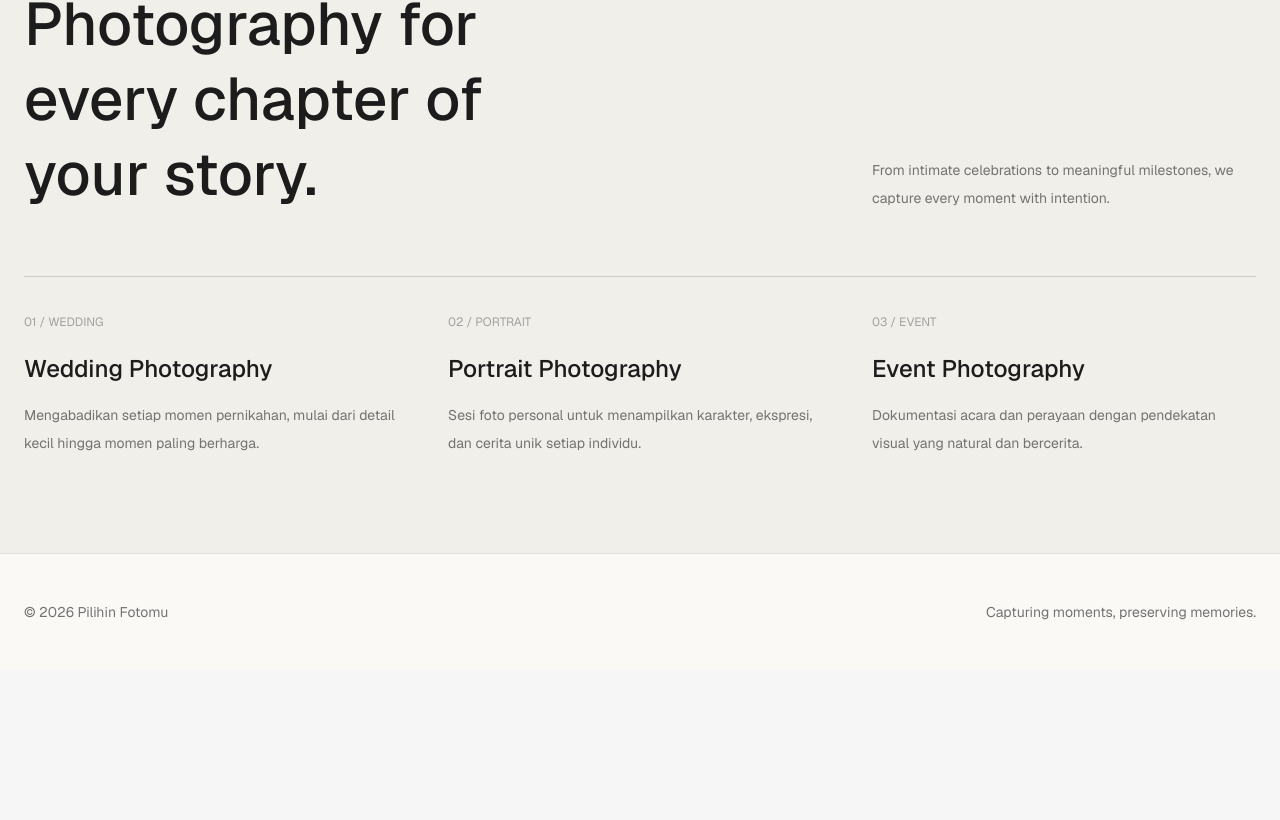
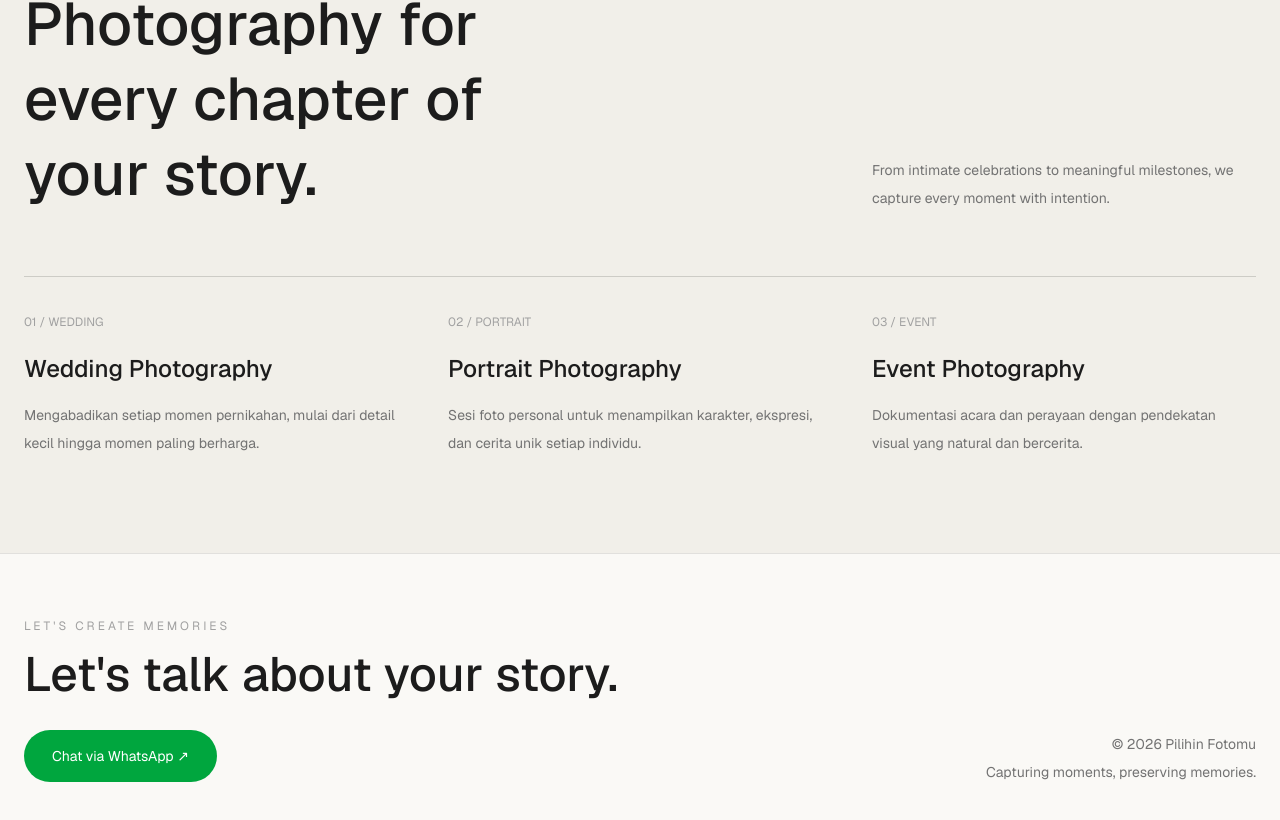
Before and after one commit to abazic/Pilihin-App, a Next.js app: page / in a window 1280 px wide. Shown: the part 3367-4187 px from the top of the page. Before the commit the page ends 4037 px from the top, so only its background shows below. Built offline with nearby package versions, Linux system fonts and the light colour scheme; no server answers; the database is empty; a web font is replaced by a local one.

Commit message:
Revamp footer with new messaging and styling
Updated footer section with new content and layout.

```diff
--- a/app/page.tsx
+++ b/app/page.tsx
@@ -201,16 +201,33 @@ const whatsappContactUrl = `${whatsappUrl}?text=${whatsappMessage}`;
 </section>
 
 
-      <footer id="contact" className="border-t border-black/10 px-6 py-12">
-        <div className="mx-auto flex max-w-7xl flex-col justify-between gap-4 md:flex-row">
-          <p className="text-sm text-neutral-500">
-            © {new Date().getFullYear()} Pilihin Fotomu
-          </p>
-          <p className="text-sm text-neutral-500">
-            Capturing moments, preserving memories.
-          </p>
-        </div>
-      </footer>
+
+<footer id="contact" className="border-t border-black/10 px-6 py-16">
+  <div className="mx-auto flex max-w-7xl flex-col justify-between gap-10 md:flex-row md:items-end">
+    <div>
+      <p className="text-xs uppercase tracking-[0.25em] text-neutral-400">
+        Let's Create Memories
+      </p>
+      <h2 className="mt-4 text-3xl font-medium md:text-5xl">
+        Let's talk about your story.
+      </h2>
+      <a
+        href={whatsappContactUrl}
+        target="_blank"
+        rel="noopener noreferrer"
+        className="mt-8 inline-flex items-center gap-3 rounded-full bg-green-600 px-7 py-4 text-sm text-white transition hover:bg-green-700"
+      >
+        Chat via WhatsApp ↗
+      </a>
+    </div>
+
+    <div className="text-sm text-neutral-500 md:text-right">
+      <p>© {new Date().getFullYear()} Pilihin Fotomu</p>
+      <p className="mt-2">Capturing moments, preserving memories.</p>
+    </div>
+  </div>
+</footer>
+
     </main>
   );
 }
```
